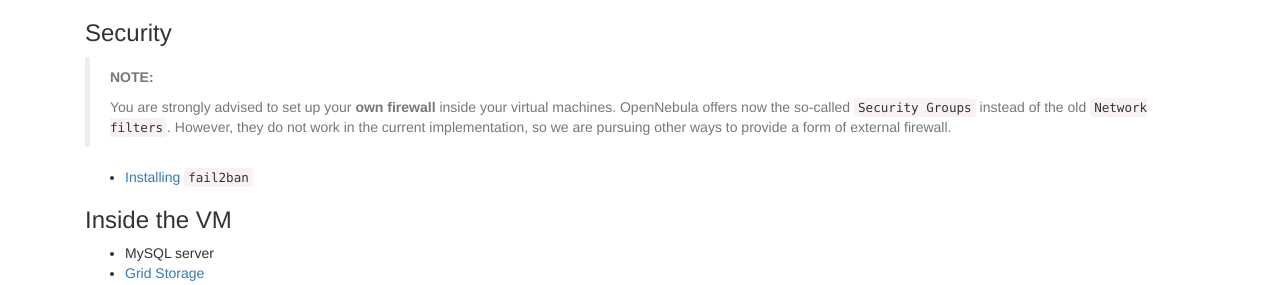
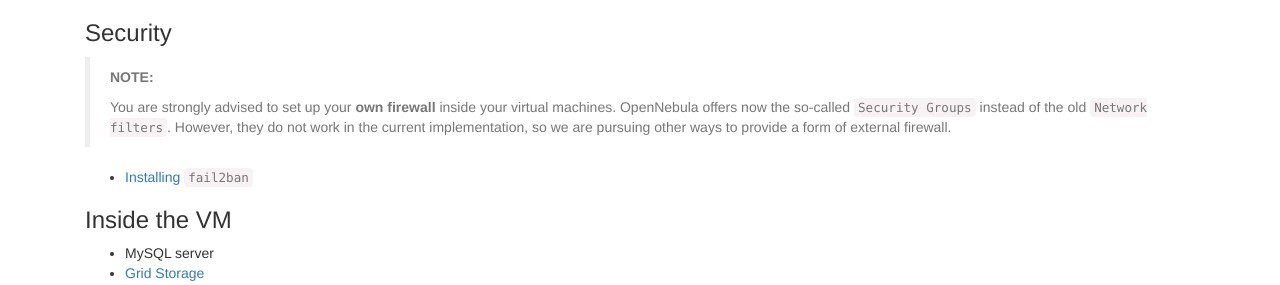
Before and after one commit to sara-nl/clouddocs, a Jekyll site: the page built from index.markdown, in a window 1280 px wide and 1400 px high, scrolled down 679 px. Shown: the part 572-857 px from the top of the window. Built offline with Jekyll 4.4.1, drawn with Linux system fonts in a browser that asks for light colours; nearby versions of some CDN libraries.

Commit message:
Highlight inline code colour, but not the original nervebreaking red

```diff
--- a/css/starter-template.css
+++ b/css/starter-template.css
@@ -12,7 +12,7 @@
   font-size: 14px;
 }
 code {
-  color: #333;
+  color: #777;
 }
 #navbar .searchbox {
   padding-top: 12px;
```
